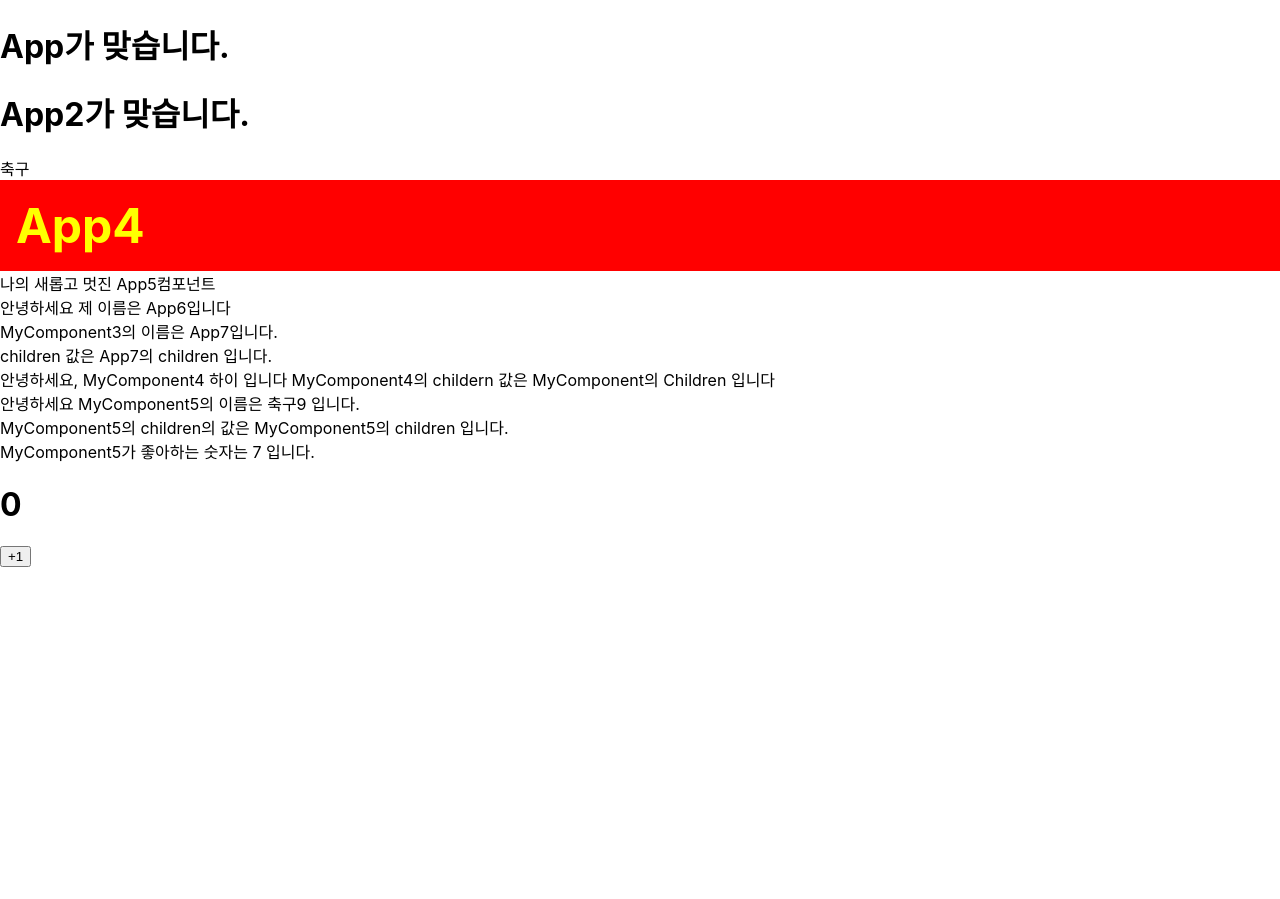
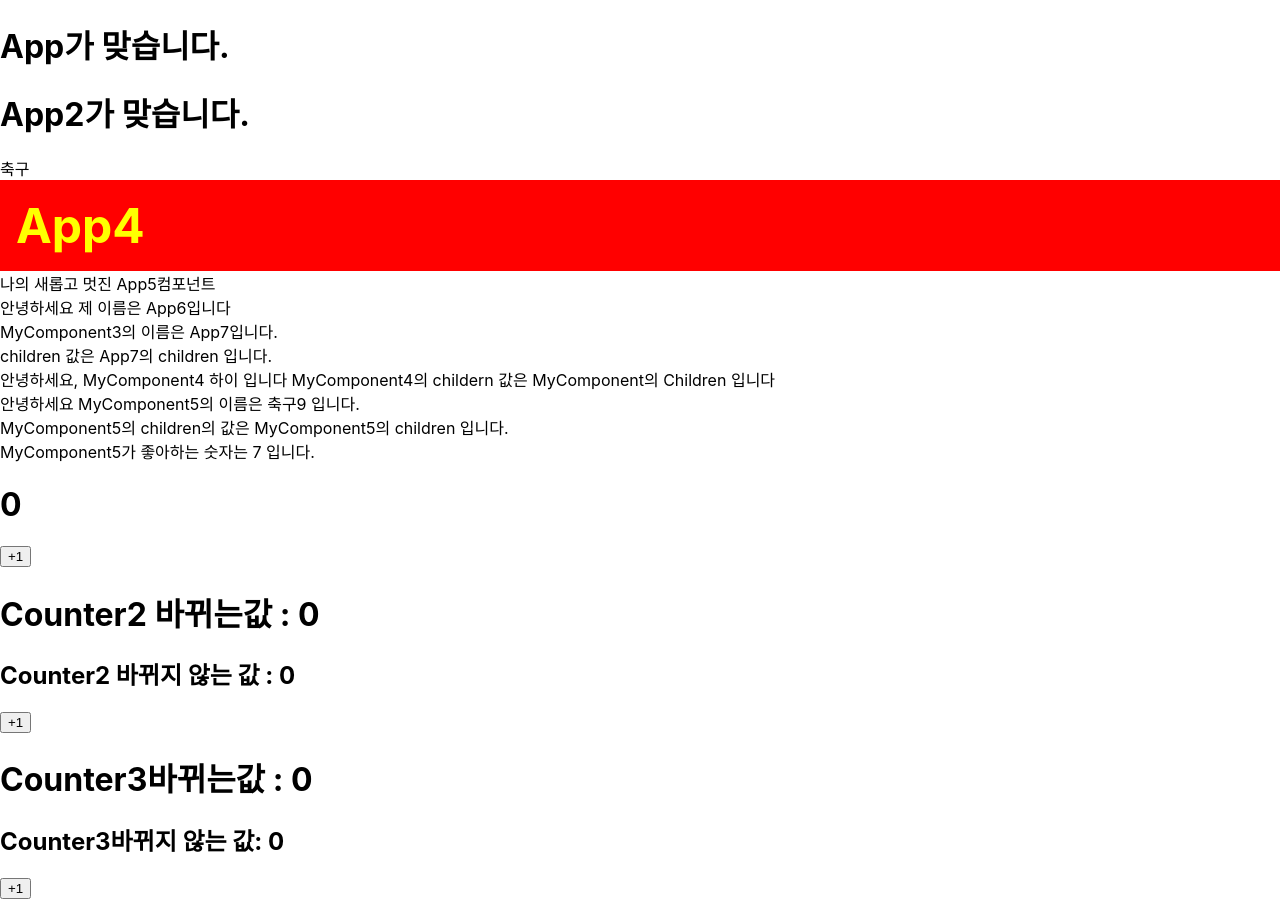
Before and after one commit to ohoCoding/React_Study, a React (Create React App) app: page / in a window 1280 px wide. Before the commit the page ends 800 px from the top, so only its background shows below. Built offline with nearby package versions, Linux system fonts and the light colour scheme.

Commit message:
SixthCommit_ReactStudy_state 객체 안에 여러값 있을때 활용

```diff
--- /dev/null
+++ b/src/App11.js
@@ -0,0 +1,7 @@
+import React from 'react';
+import Counter2 from './Counter2';
+
+const App11 = () => {
+    return <Counter2/>;
+};
+export default App11;
--- /dev/null
+++ b/src/App12.js
@@ -0,0 +1,7 @@
+import React from 'react';
+import Counter3 from './Counter3';
+
+const App12 = () => {
+    return <Counter3/>;
+}
+export default App12;
--- /dev/null
+++ b/src/Counter2.js
@@ -0,0 +1,30 @@
+import React, {Component} from 'react';
+
+class Counter2 extends Component {
+    constructor(props) {    // 컴포넌트의 생성자 메서드
+        super(props)       // 클래스형 컴포넌트에서 costructor를 작성할 때 반드시 super(props) 호출
+                            // 이 함수가 호출되면 현재 클래스형 컴포넌트가 상속받고 있는 Component클래스가 지닌 생성자 함수 호출
+            //state 초기값 설정
+            this.state = {
+                Counter2number: 0,
+                fixedNumber: 0
+            };
+    }
+    render() {
+        const { Counter2number , fixedNumber } = this.state; //state를 조회할 때 this.state로 조회
+        return(
+            <div>
+                <h1> Counter2 바뀌는값 : {Counter2number} </h1>
+                <h2> Counter2 바뀌지 않는 값 : {fixedNumber} </h2>
+                <button
+                  //onClick을 통해 버튼이 클릭되었을 때 호출할 함수를 지정
+                  onClick = {() => {
+                      //this.setState를 사용해 state에 새로운 값을 넣을 수 있다
+                      this.setState({ Counter2number: Counter2number+1});
+                  }}
+                > +1 </button>
+            </div>
+        );
+    }
+}
+export default Counter2;
--- /dev/null
+++ b/src/Counter3.js
@@ -0,0 +1,26 @@
+import React, { Component } from 'react';
+
+class Counter3 extends Component {
+    //construcotr 메서드를 사용하지 않고도 state 초기값 설정 가능
+    state = {
+        Counter3number: 0,
+        Counter3fiexdNumber: 0
+    };
+    render(){
+        const { Counter3number, Counter3fiexdNumber } = this.state; // state를 조회할 때 this.stat로 조회
+        return(
+            <div>
+                <h1> Counter3바뀌는값 : {Counter3number} </h1>
+                <h2> Counter3바뀌지 않는 값: {Counter3fiexdNumber} </h2>
+                <button
+                  //onClick을 통해 버튼이 클릭되었을 때 호출할 함수를 지정
+                  onClick = {() => {
+                      //this.setState를 사용해 state에 새로운 값을 넣을 수 있다
+                      this.setState({ Counter3number: Counter3number+1});
+                  }}
+                > +1 </button>
+            </div>
+        );
+    }
+}
+export default Counter3;
--- a/src/index.js
+++ b/src/index.js
@@ -11,7 +11,9 @@ import App6 from './App6';
 import App7 from './App7';
 import App8 from './App8';
 import App9 from './App9';
-import App10 from './APP10';
+import App10 from './App10';
+import App11 from './App11';
+import App12 from './App12';
 ReactDOM.render(  //컴포넌트를 페이지에 렌더링하는 역할
   <React.StrictMode>
     <App />
@@ -24,6 +26,8 @@ ReactDOM.render(  //컴포넌트를 페이지에 렌더링하는 역할
     <App8 />
     <App9 />
     <App10 />
+    <App11 />
+    <App12 />
   </React.StrictMode>,
   //
   document.getElementById('root')
```
